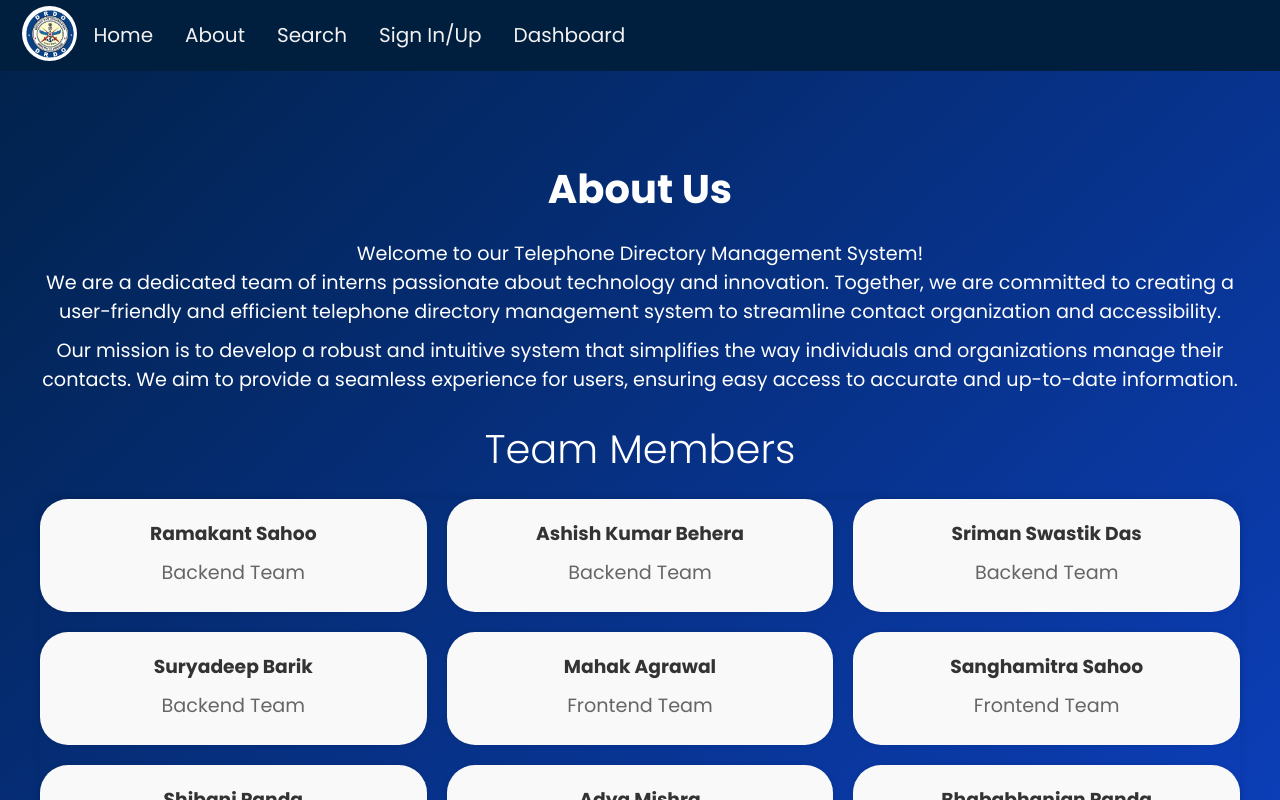
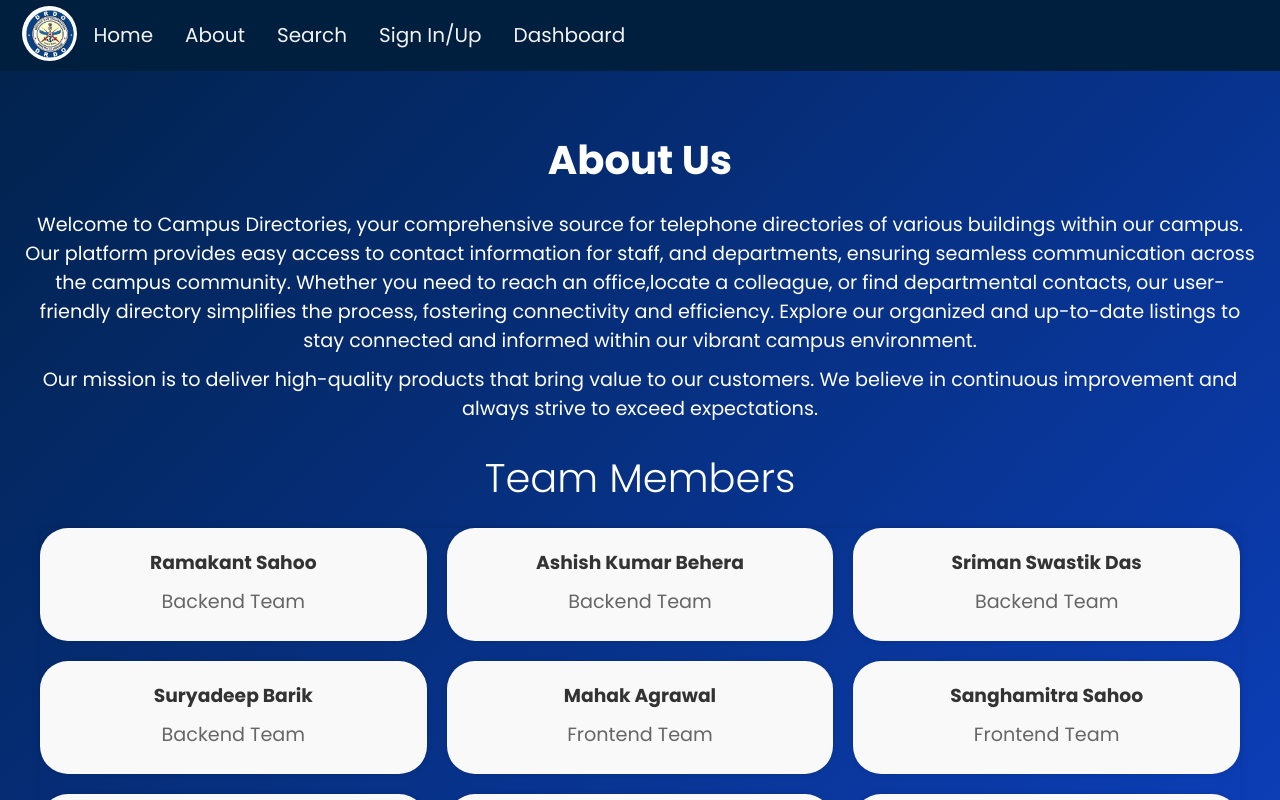
Before and after one commit to sswastik21/drdoProject, a React (Create React App) app: page /about in a window 1280 px wide. Shown: the top 800 px of the page. Built offline with nearby package versions, Linux system fonts and the light colour scheme.

Commit message:
Update About.js

```diff
--- a/src/Pages/About.js
+++ b/src/Pages/About.js
@@ -6,15 +6,18 @@ const About = () => {
         <div className={styles['about-container']}>
             <h1>About Us</h1>
             <p>
-            Welcome to our Telephone Directory Management System!
-             <br />
-           We are a dedicated team of interns passionate about technology and innovation. Together, we are committed to creating a
-           user-friendly and efficient telephone directory management system to streamline contact organization and accessibility.
+                Welcome to Campus Directories, your comprehensive source for telephone directories of various
+                buildings within our campus. Our platform provides easy access to contact information for staff,
+                and departments, ensuring seamless communication across the campus community.
+                Whether you need to reach an office,locate a colleague, or find departmental contacts, our user-friendly directory simplifies the process,
+                fostering connectivity and efficiency.
 
-            </p>
+                Explore our organized and up-to-date listings to stay connected and informed within our vibrant campus environment.
+
+</p>
             <p>
-            Our mission is to develop a robust and intuitive system that simplifies the way individuals and organizations manage their contacts.
-             We aim to provide a seamless experience for users, ensuring easy access to accurate and up-to-date information.
+                Our mission is to deliver high-quality products that bring value to our customers.
+                We believe in continuous improvement and always strive to exceed expectations.
             </p>
             <h2 >Team Members</h2>
 
```
